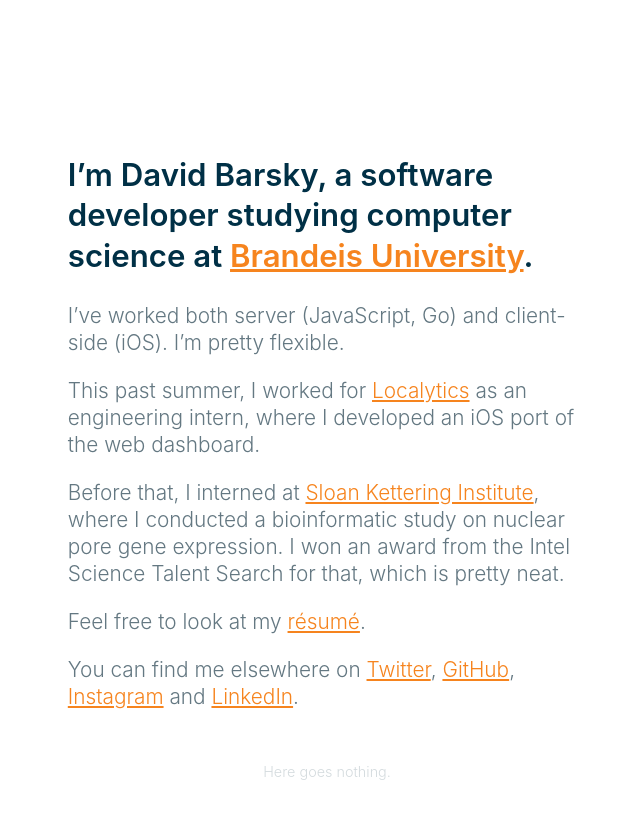
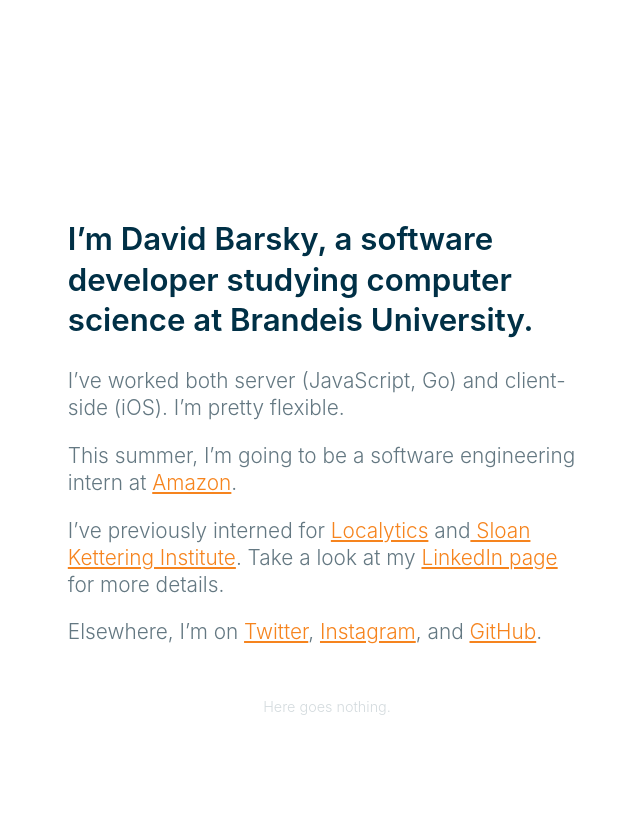
Before and after one commit to davidbarsky/davidbarsky.github.io, a Jekyll site: the page built from index.html, in a window 1280 px wide. Shown: the top 819 px of the page, without its empty margins (313-953 px from the left). Built offline with Jekyll 4.4.1, drawn with Linux system fonts in a browser that asks for light colours.

Commit message:
updated homepage for amazon

```diff
--- a/index.html
+++ b/index.html
@@ -3,19 +3,16 @@
 ---
 
 <article>
-  <h1>I’m David Barsky, a software developer studying computer science at <a href="https://brandeis.edu">Brandeis University</a>.</h1>
+  <h1>I’m David Barsky, a software developer studying computer science at Brandeis University.</h1>
 
   <p>I’ve worked both server (JavaScript, Go) and client-side (iOS). I’m pretty flexible.</p>
 
-  <p>This past summer, I worked for <a href="https://localytics.com">Localytics</a> as an engineering intern, where I developed an iOS port of the web dashboard.</p>
+  <p>This summer, I’m going to be a software engineering intern at <a href="https://www.amazon.com">Amazon</a>.</p>
 
-  <p>Before that, I interned at <a href="http://mskcc.org">Sloan Kettering Institute</a>, where I conducted a bioinformatic study on nuclear pore gene expression. I won an award from the Intel Science Talent Search for that, which is pretty neat.</p>
+  <p>I’ve previously interned for <a href="https://localytics.com">Localytics</a> and<a href="http://mskcc.org"> Sloan Kettering Institute</a>. Take a look at my <a href="https://www.linkedin.com/in/davidbarsky">LinkedIn page</a> for more details.</p>
 
-  <p>Feel free to look at my <a href="https://github.com/davidbarsky/resume/blob/master/resume.pdf">résumé</a>.</p>
-
-  <p>You can find me elsewhere on <a href="https://twitter.com/thramp">Twitter</a>, <a href="https://github.com/davidbarsky">GitHub</a>, <a href="https://instagram.com/thramp">Instagram</a> and <a href="https://www.linkedin.com/in/davidbarsky">LinkedIn</a>.
+  <p>Elsewhere, I’m on <a href="https://twitter.com/thramp">Twitter</a>, <a href="https://instagram.com/thramp">Instagram</a>, and <a href="https://github.com/davidbarsky">GitHub</a>.
 </article>
 
 <footer>
   <p>Here goes nothing.</p>
-</footer>
```
